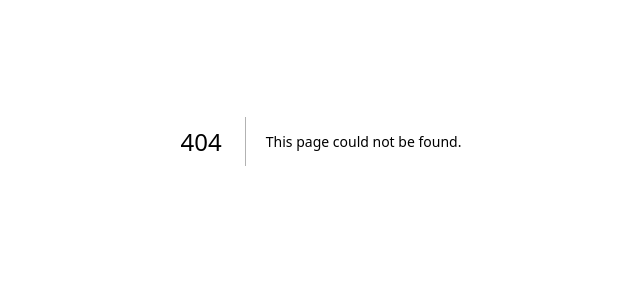
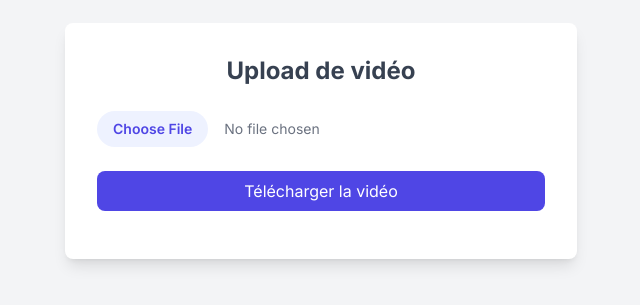
Before and after one commit to djebyamin/primavera, a Next.js app: page /video in a window 1280 px wide. Before the commit this address had no page. Shown: the part 259-564 px from the top of the page, without its empty margins (319-959 px from the left). Built offline with nearby package versions, Linux system fonts and the light colour scheme; no server answers.

Commit message:
first video in supabase

```diff
--- a/app/dashboard/dsh.tsx
+++ b/app/dashboard/dsh.tsx
@@ -14,7 +14,7 @@ import { auth } from '../auth'
 
 const steps = ['Basic Information', 'Advance Information', 'Curriculum', 'Publish Course']
 
-export  default async function CreateCourse() {
+export  default  function CreateCourse() {
 
   const [currentStep, setCurrentStep] = useState(0)
 
--- /dev/null
+++ b/app/supabase.js
@@ -0,0 +1,8 @@
+import { createClient } from "@supabase/supabase-js";
+
+const supabaseUrl = "https://btirfdwttbsbktrucglf.supabase.co";
+const supabaseKey = process.env.NEXT_PUBLIC_SUPABASE_KEY;
+if (!supabaseKey) {
+  throw new Error("Missing environment variable: NEXT_PUBLIC_SUPABASE_KEY");
+}
+export const supabase = createClient(supabaseUrl, supabaseKey);
--- /dev/null
+++ b/app/video/page.tsx
@@ -0,0 +1,58 @@
+"use client";
+import { useState } from "react";
+import { supabase } from "../supabase"; // Importer le client Supabase
+
+export default function UploadVideo() {
+  const [video, setVideo] = useState<File | null>(null); // Typage correct pour le fichier vidéo
+  const [uploadStatus, setUploadStatus] = useState<string>("");
+
+  const handleFileChange = (e: React.ChangeEvent<HTMLInputElement>) => {
+    const file = e.target.files?.[0] || null; // Gère le cas où aucun fichier n'est sélectionné
+    setVideo(file);
+  };
+
+  const handleUpload = async () => {
+    if (!video) {
+      setUploadStatus("Veuillez sélectionner une vidéo.");
+      console.log("uploaded")
+      return;
+    }
+
+    // Upload de la vidéo à Supabase
+    const { data, error } = await supabase.storage
+      .from("videos") // Assurez-vous d'avoir créé un bucket nommé 'videos' dans Supabase
+      .upload(`public/${video.name}`, video, {
+        cacheControl: "3600",
+        upsert: false,
+      });
+
+    if (error) {
+      setUploadStatus("Erreur lors de l'upload : " + error.message);
+    } else {
+      setUploadStatus("Vidéo téléchargée avec succès !");
+    }
+  };
+
+  return (
+    <div className="flex items-center justify-center min-h-screen bg-gray-100">
+      <div className="bg-white shadow-lg rounded-lg p-8 max-w-lg w-full">
+        <h1 className="text-2xl font-bold mb-6 text-center text-gray-700">Upload de vidéo</h1>
+        <input
+          type="file"
+          accept="video/*"
+          onChange={handleFileChange}
+          className="block w-full text-sm text-gray-500 file:mr-4 file:py-2 file:px-4 file:rounded-full file:border-0 file:text-sm file:font-semibold file:bg-indigo-50 file:text-indigo-600 hover:file:bg-indigo-100"
+        />
+        <button
+          onClick={handleUpload}
+          className="mt-6 w-full bg-indigo-600 text-white py-2 px-4 rounded-lg hover:bg-indigo-700 transition duration-300"
+        >
+          Télécharger la vidéo
+        </button>
+        <p className={`mt-4 text-center ${uploadStatus.includes("Erreur") ? "text-red-500" : "text-green-500"}`}>
+          {uploadStatus}
+        </p>
+      </div>
+    </div>
+  );
+}
--- /dev/null
+++ b/components/ui/textarea.tsx
@@ -0,0 +1,24 @@
+import * as React from "react"
+
+import { cn } from "@/lib/utils"
+
+export interface TextareaProps
+  extends React.TextareaHTMLAttributes<HTMLTextAreaElement> {}
+
+const Textarea = React.forwardRef<HTMLTextAreaElement, TextareaProps>(
+  ({ className, ...props }, ref) => {
+    return (
+      <textarea
+        className={cn(
+          "flex min-h-[80px] w-full rounded-md border border-input bg-background px-3 py-2 text-sm ring-offset-background placeholder:text-muted-foreground focus-visible:outline-none focus-visible:ring-2 focus-visible:ring-ring focus-visible:ring-offset-2 disabled:cursor-not-allowed disabled:opacity-50",
+          className
+        )}
+        ref={ref}
+        {...props}
+      />
+    )
+  }
+)
+Textarea.displayName = "Textarea"
+
+export { Textarea }
--- a/package.json
+++ b/package.json
@@ -17,6 +17,7 @@
     "@radix-ui/react-slot": "^1.1.0",
     "@radix-ui/react-tabs": "^1.1.0",
     "@shadcn/ui": "^0.0.4",
+    "@supabase/supabase-js": "^2.45.1",
     "bcrypt": "^5.1.1",
     "bcryptjs": "^2.4.3",
     "class-variance-authority": "^0.7.0",
```
Also changed, not shown: app/UploadVideo.js (added, +38 -0 lines), app/dashboard/page.tsx (+4 -5 lines), 2 other files (tests, documents, lock files or other folders).
